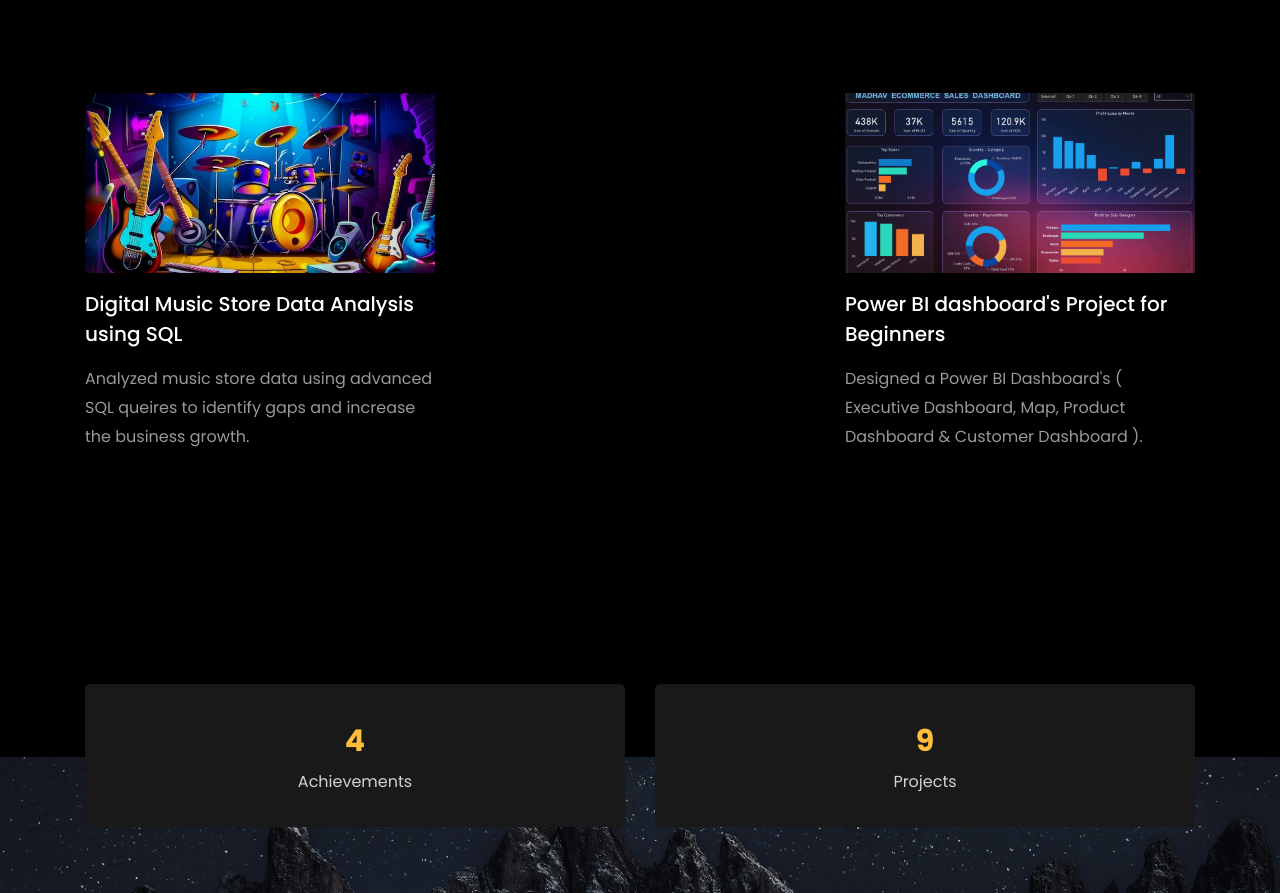
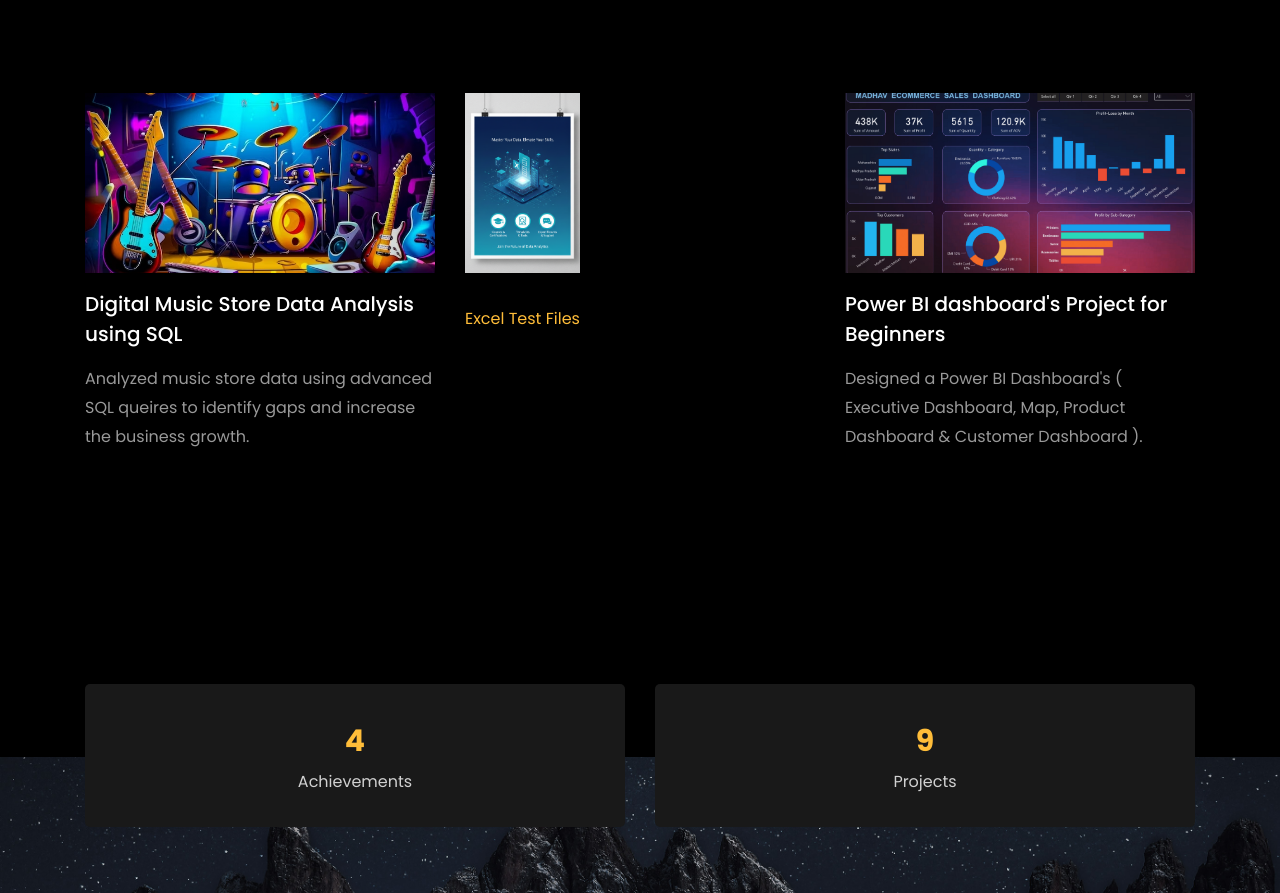
Before and after one commit to ajaypratapsingh954-Rac/ajaypratapsingh954.gethub.io, a plain HTML site: page index.html in a window 1280 px wide. Shown: the part 3559-4452 px from the top of the page. Drawn offline with Linux system fonts and the light colour scheme; files whose address does not match are found by name.

Commit message:
Update index.html

```diff
--- a/index.html
+++ b/index.html
@@ -422,12 +422,12 @@ collecting and organizing client feedback to support decision-making and improve
           </div>
           <div class="col-md-4 d-flex ftco-animate">
           	<div class="blog-entry justify-content-end">
-              <!-- <a href="https://github.com/rishabhnmishra/Python_Diwali_Sales_Analysis/blob/main/Diwali_Sales_Analysis.ipynb" class="block-20 zoom-effect" style="background-image: url('images/proj_2.jpg');"> -->
+              <a href="https://1drv.ms/x/c/12dc2b59400195c7/ERRdwhUBu6lKlfLA1kwq5qkBoPWXc6TGlhw0RQ8CnZqkbA?e=BNkDXf" class="block-20 zoom-effect" style="background-image: url('images/Proj.02.png');">
               </a>
               <div class="text mt-3 float-right d-block">
 
-                <!-- <h3 class="heading"><a href="https://github.com/rishabhnmishra/Python_Diwali_Sales_Analysis/blob/main/Diwali_Sales_Analysis.ipynb">Data Analysis using Python Project for Beginners</a></h3> -->
-                <!-- <p>Performed exploratory data analysis on diwali sales data using Python to improve the customer experience.</p> -->
+                <h3 class="heading"><a href="https://1drv.ms/x/c/12dc2b59400195c7/ERRdwhUBu6lKlfLA1kwq5qkBoPWXc6TGlhw0RQ8CnZqkbA?e=BNkDXf"</a></h3>
+                <p>Excel Test Files</p>
               </div>
             </div>
           </div>
```
